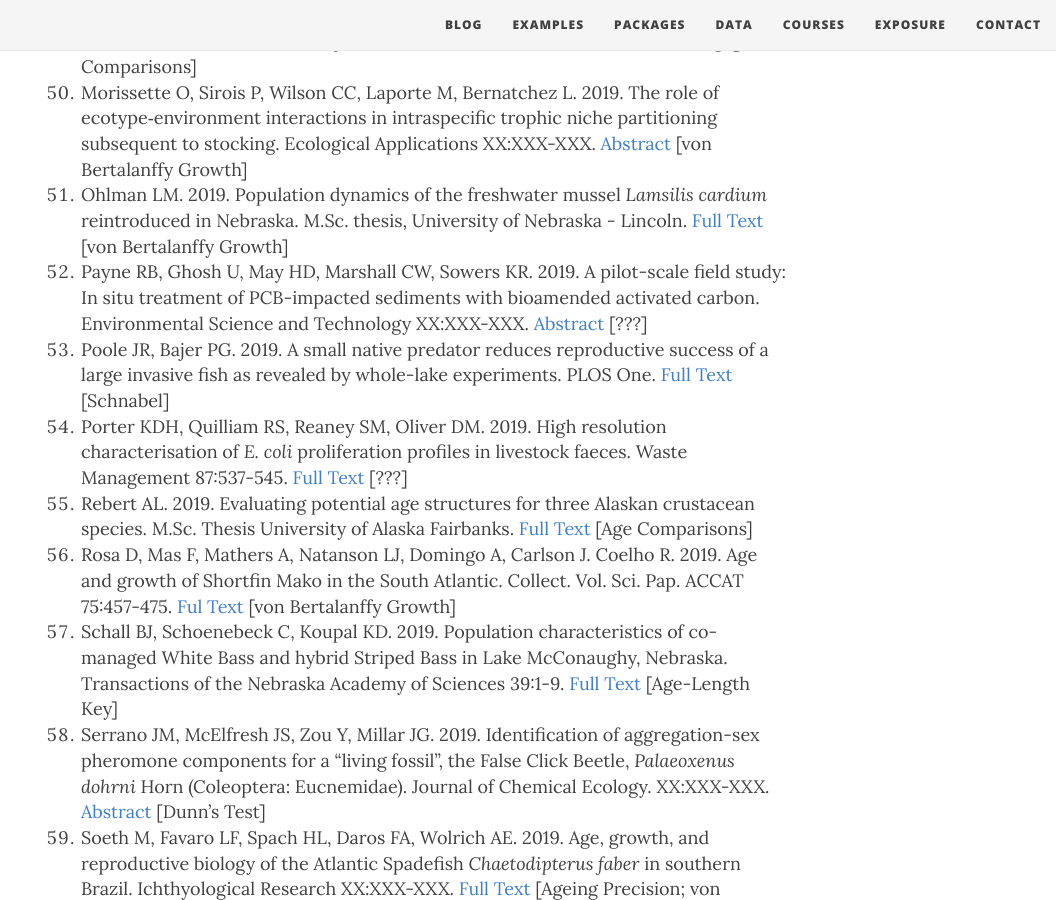
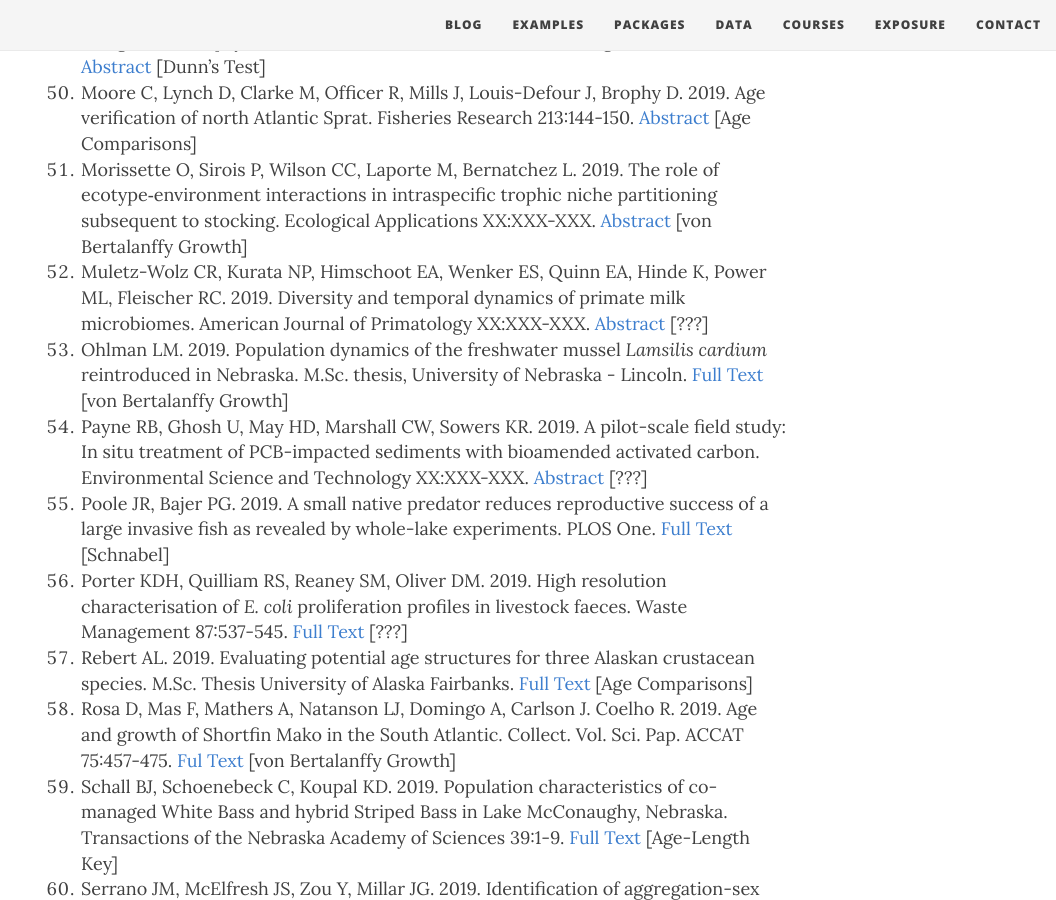
Before and after one commit to droglenc/fishR, a Jekyll site: the page built from exposure/exposure-citations19.md, in a window 1280 px wide and 900 px high, scrolled down 4688 px. Shown: the whole window, without its empty margins (224-1280 px from the left). Built offline with Jekyll 4.4.1, drawn with Linux system fonts in a browser that asks for light colours; nearby versions of some CDN libraries; some of the changed text lies outside the part shown.

Commit message:
Update exposure-citations19.md

```diff
--- a/exposure/exposure-citations19.md
+++ b/exposure/exposure-citations19.md
@@ -38,6 +38,7 @@
 1. Hamed O, Dufour JL, Chakroun-Marzouk N, Mahe K. 2019. Age, growth and mortality of the Starry Weever *Trachinus radiatus* Cuvier, 1829 in Tunisian waters. Cahiers de Biologie Marine 60:87-94. [Full Text](https://www.researchgate.net/profile/Oussama_Hamed2/publication/330566623_Age_growth_and_mortality_of_the_starry_weever_Trachinus_radiatus_Cuvier_1829_in_the_Tunisian_waters/links/5c48c020299bf12be3ddd903/Age-growth-and-mortality-of-the-starry-weever-Trachinus-radiatus-Cuvier-1829-in-the-Tunisian-waters.pdf) [von Bertalanffy Growth]
 1. Harris HE, Patterson III WF, Ahrens RNM, Allen MS. 2019. Detection and removal efficiency of invasive lionfish in the northern Gulf of Mexico. Fisheries Research 213:22-32. [Abstract](https://www.sciencedirect.com/science/article/pii/S0165783619300025) [Depletion]
 1. Harry A, Butcher PA, Macbeth WG, Morgan JAT, Taylor SM, Geraghty PT. 2019. Life history of the common blacktip shark, *Carcharhinus limbatus*, from central eastern Australia and comparative demography of a cryptic shark complex. Marine and Freshwater Research XX:XXX-XXX. [Abstract](http://www.publish.csiro.au/MF/MF18141) [XXX]
+1. Haxton T, Friday M. 2019. Interaction of sauger *Sander canadensis* and walleye *Sander vitreus* in a large, shallow northern river. Journal of Fish Biology XX:XXX-XXX. [Abstract](https://onlinelibrary.wiley.com/doi/abs/10.1111/jfb.14080) [???]
 1. Hayes JW, Goodwin EO, Clapcott JE, Shearer KA. 2019. The influence of natural flow and temperature and introduced brown trout on the temporal variation in native fish abundance in a ‘reference’ stream. Canadian Journal of Fisheries and Aquatic Sciences XX:XXX-XXX. [Abstract](http://www.nrcresearchpress.com/doi/abs/10.1139/cjfas-2018-0033) [Removal]
 1. Herdter E, Mahmoudi B, Peebles E, Murawski SA. 2019. Spatial variability in size structure, growth, and recruitment of Spotted Seatrout among six Florida estuaries. Marine and Coastal Fisheries Dynamics, Management, and Ecosystem Science. 11:97-111. [Full Text](https://afspubs.onlinelibrary.wiley.com/doi/pdf/10.1002/mcf2.10063) [von Bertalanffy growth]
 1. Hickerson BT, Walters AW. 2019. Evaluation of potential translocation sites for an imperiled cyprinid, the Hornyhead Chub. North American Journal of Fisheries Management XX:XXX-XXX. [Abstract](https://afspubs.onlinelibrary.wiley.com/doi/abs/10.1002/nafm.10261) [Removal]
@@ -58,6 +59,7 @@
 1. Mikles CS, Harms CA, Buckel JA, Rudershausen PJ. 2019. Examining the severity of roof‐hooking injuries in dolphinfish: A comparison between computed tomography and gross necropsy. North American Journal of Fisheries Management XX:XXX-XXX. [Abstract](https://afspubs.onlinelibrary.wiley.com/doi/abs/10.1002/nafm.10252) [Dunn's Test]
 1. Moore C, Lynch D, Clarke M, Officer R, Mills J, Louis-Defour J, Brophy D. 2019. Age verification of north Atlantic Sprat. Fisheries Research 213:144-150. [Abstract](https://www.sciencedirect.com/science/article/abs/pii/S0165783619300189) [Age Comparisons]
 1. Morissette O, Sirois P, Wilson CC, Laporte M, Bernatchez L. 2019. The role of ecotype‐environment interactions in intraspecific trophic niche partitioning subsequent to stocking. Ecological Applications XX:XXX-XXX. [Abstract](https://esajournals.onlinelibrary.wiley.com/doi/abs/10.1002/eap.1857) [von Bertalanffy Growth]
+1. Muletz-Wolz CR, Kurata NP, Himschoot EA, Wenker ES, Quinn EA, Hinde K, Power ML, Fleischer RC. 2019. Diversity and temporal dynamics of primate milk microbiomes. American Journal of Primatology XX:XXX-XXX. [Abstract](https://onlinelibrary.wiley.com/doi/abs/10.1002/ajp.22994) [???]
 1. Ohlman LM. 2019. Population dynamics of the freshwater mussel *Lamsilis cardium* reintroduced in Nebraska. M.Sc. thesis, University of Nebraska - Lincoln. [Full Text](https://digitalcommons.unl.edu/cgi/viewcontent.cgi?article=1285&context=natresdiss) [von Bertalanffy Growth]
 1. Payne RB, Ghosh U, May HD, Marshall CW, Sowers KR. 2019. A pilot-scale field study: In situ treatment of PCB-impacted sediments with bioamended activated carbon. Environmental Science and Technology XX:XXX-XXX. [Abstract](https://pubs.acs.org/doi/abs/10.1021/acs.est.8b05019) [???]
 1. Poole JR, Bajer PG. 2019. A small native predator reduces reproductive success of a large invasive fish as revealed by whole-lake experiments. PLOS One. [Full Text](https://journals.plos.org/plosone/article?id=10.1371/journal.pone.0214009) [Schnabel]
```
Also changed, not shown: other parts of exposure/exposure-citations19.md (+1 -1 lines).
